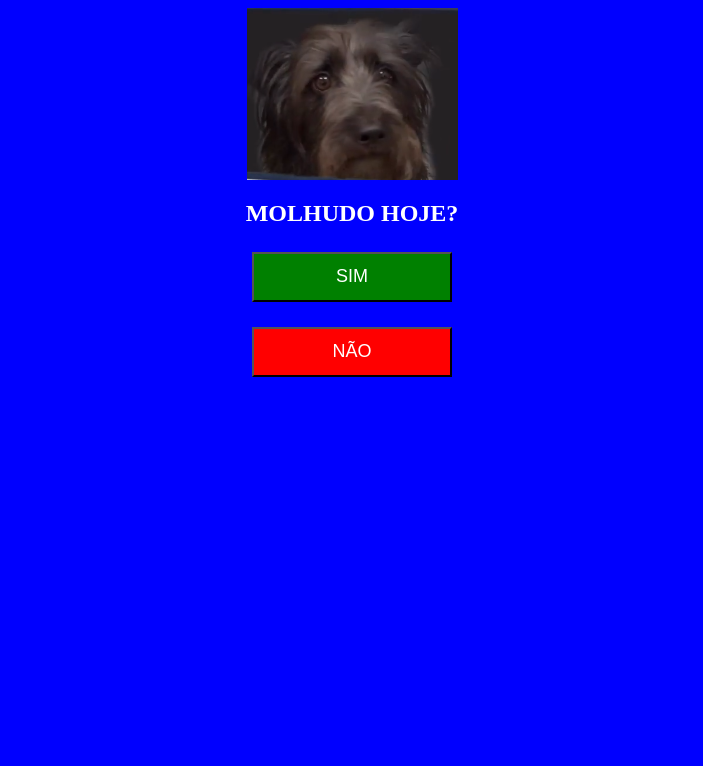
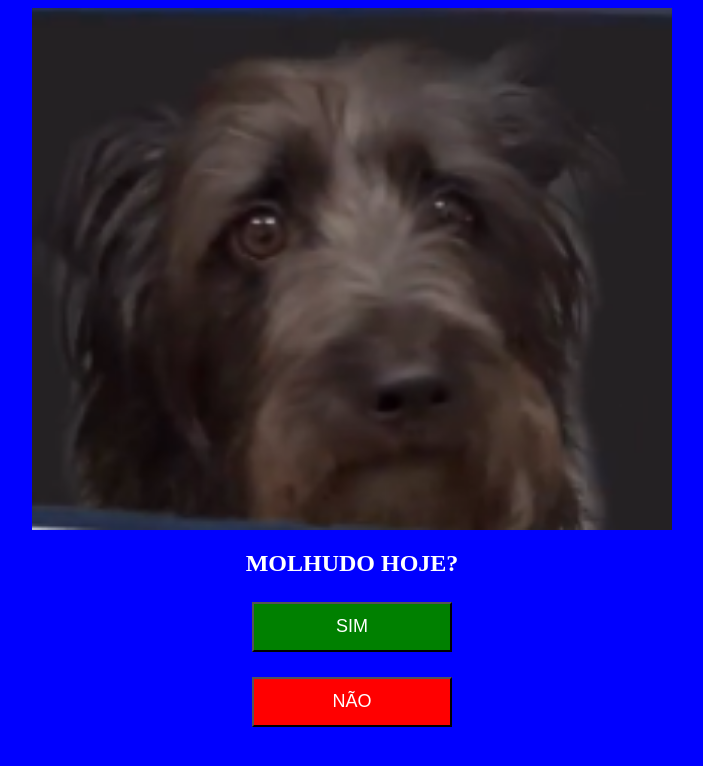
Before and after one commit to Jonathanfdr/pepitos, a plain HTML site: page index.html in a window 1280 px wide. Shown: the whole page, without its empty margins (288-991 px from the left). Drawn offline with Linux system fonts and the light colour scheme.

Commit message:
Update index.html

```diff
--- a/index.html
+++ b/index.html
@@ -22,7 +22,7 @@
 
 <body bgcolor="blue">
     <div style="width: 100%; text-align: center;">
-        <div><img src="ohgente.png"></div>
+        <div><img src="ohgente.png" style="width:50vw"></div>
         <div style="color: white"><h2>MOLHUDO HOJE?</h2></div>
         <div style="margin-top: 25px;"><button onclick="toca()" id="sim" style="font-size: large; font-style: bold ;width: 200px; height: 50px; background-color: green; color: white;">SIM</button></div>
         <div style="margin-top: 25px;"><button onclick="abaixa()" id="nao" style="font-size: large; font-style: bold ;width: 200px; height: 50px; background-color: red; color: white;">NÃO</button></div>
```
